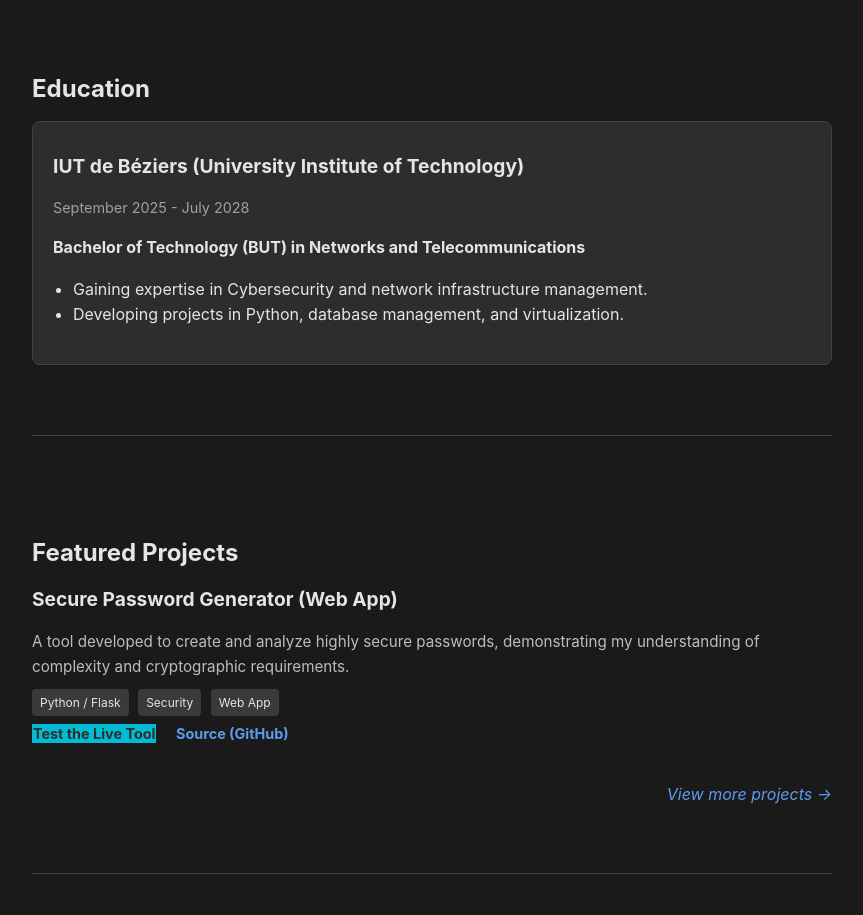
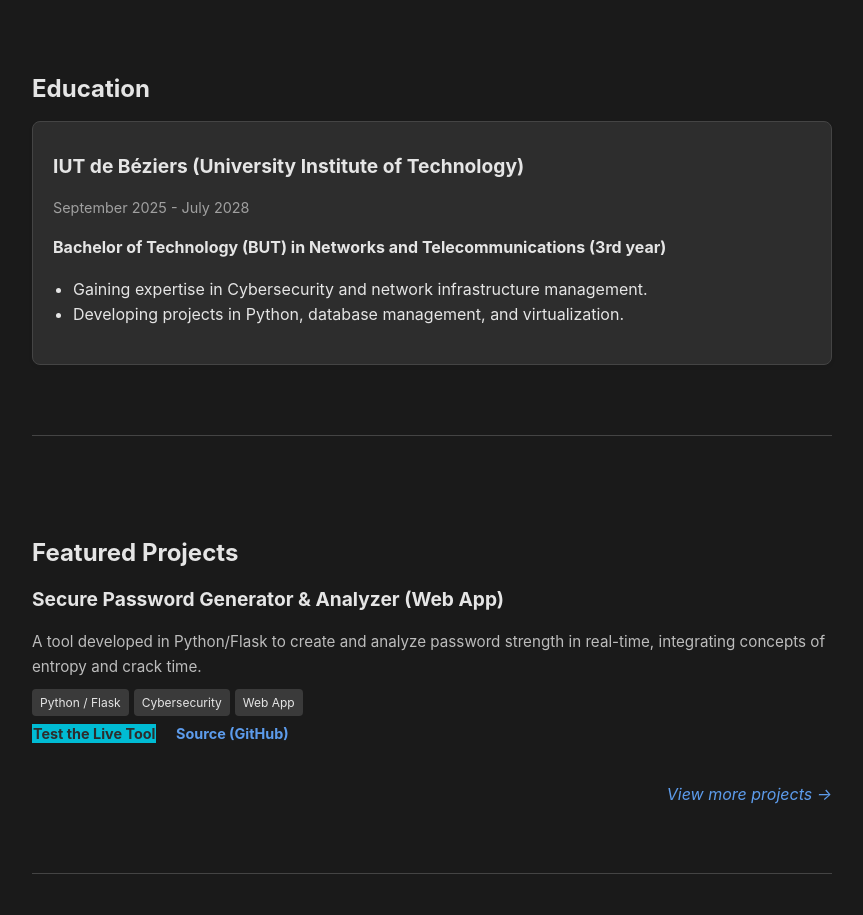
Before and after one commit to Night66fr/STANDEV, a Flask app: page /en in a window 1280 px wide. Shown: the part 560-1475 px from the top of the page, without its empty margins (208-1071 px from the left). Run offline with Flask 3, Linux system fonts and the light colour scheme.

Commit message:
Update index-en.html

```diff
--- a/templates/index-en.html
+++ b/templates/index-en.html
@@ -4,7 +4,6 @@
     <meta charset="UTF-8">
     <meta name="viewport" content="width=device-width, initial-scale=1.0">
     <title>Stan DEV</title>
-
     <link rel="stylesheet" href="{{ url_for('static', filename='css/portfolio.css') }}">
     <link rel="icon" href="{{ url_for('static', filename='image/favicon.png') }}" type="image/png">
     <script src="{{ url_for('static', filename='js/script.js') }}" defer></script>
@@ -18,7 +17,6 @@
             <a href="#blog">Blog</a>
             <a href="{{ url_for('contact_en') }}">Contact</a>
         </nav>
-
         <div class="header-controls">
             <span class="language-switch">
                 <a href="{{ url_for('portfolio_home_fr') }}">FR</a> | <a href="{{ url_for('portfolio_home_en') }}" class="active">EN</a>
@@ -34,7 +32,6 @@
                     <h2>Hi! I'm Stanyslas.</h2>
                     <p>18 years old, student in <strong>Networks and Telecommunications (BUT)</strong> in Béziers [&#127467;&#127479;]</p>
                     <p>Future <strong>SOC Analyst</strong> passionate about <strong>Cybersecurity</strong>. I thrive on curiosity and continuous learning.</p>
-
                     <div class="links">
                         <a href="{{ url_for('static', filename='image/CV_2025-12-07_Stanyslas_Lachaud.pdf') }}" target="_blank">Resume</a>
                         <a href="https://www.linkedin.com/in/stanyslas-lachaud" target="_blank">LinkedIn</a>
@@ -42,7 +39,6 @@
                         <a href="mailto:stanyslas.lachaud@gmail.com">Email</a>
                     </div>
                 </div>
-
                 <img src="{{ url_for('static', filename='image/moi.png') }}" alt="Stanyslas Lachaud's Photo" class="profile-photo">
             </div>
         </section>
@@ -53,7 +49,7 @@
             <div class="card">
                 <h4>IUT de Béziers (University Institute of Technology)</h4>
                 <p class="date">September 2025 - July 2028</p>
-                <p><strong>Bachelor of Technology (BUT) in Networks and Telecommunications</strong></p>
+                <p><strong>Bachelor of Technology (BUT) in Networks and Telecommunications (3rd year)</strong></p>
                 <ul>
                     <li>Gaining expertise in Cybersecurity and network infrastructure management.</li>
                     <li>Developing projects in Python, database management, and virtualization.</li>
@@ -65,14 +61,11 @@
 
         <section id="projects" class="section projects">
             <h3>Featured Projects</h3>
-
             <div class="project-card">
-                <h4>Secure Password Generator (Web App)</h4>
-                <p class="description">A tool developed to create and analyze highly secure passwords, demonstrating my understanding of complexity and cryptographic requirements.</p>
+                <h4>Secure Password Generator & Analyzer (Web App)</h4>
+                <p class="description">A tool developed in Python/Flask to create and analyze password strength in real-time, integrating concepts of entropy and crack time.</p>
                 <div class="tags">
-                    <span>Python / Flask</span>
-                    <span>Security</span>
-                    <span>Web App</span>
+                    <span>Python / Flask</span><span>Cybersecurity</span><span>Web App</span>
                 </div>
                 <div class="project-links">
                     <a href="{{ url_for('password_tool_en') }}" class="btn btn-primary">Test the Live Tool</a>
@@ -86,19 +79,13 @@
 
         <section id="blog" class="section blog">
             <h3>Recent Articles</h3>
-
             <div class="blog-post">
                 <h4><a href="{{ url_for('blog_portfolio_en') }}">Building a Presentation Portfolio</a></h4>
-                <p class="metadata">
-                    <span>HTML/CSS</span> | <span>Dec 11, 2025</span> | <span>5 min read</span>
-                </p>
+                <p class="metadata"><span>HTML/CSS</span> | <span>Dec 11, 2025</span> | <span>5 min read</span></p>
             </div>
-
             <div class="blog-post">
                 <h4><a href="{{ url_for('blog_password_tool_en') }}">My Password Generator</a></h4>
-                <p class="metadata">
-                    <span>Python / Flask</span> | <span>Dec 20, 2025</span> | <span>3 min read</span>
-                </p>
+                <p class="metadata"><span>Python / Flask</span> | <span>Dec 20, 2025</span> | <span>3 min read</span></p>
             </div>
         </section>
     </main>
@@ -111,6 +98,5 @@
         </div>
         <p>© 2025 Stanyslas Lachaud | All Rights Reserved.</p>
     </footer>
-
 </body>
 </html>
```
